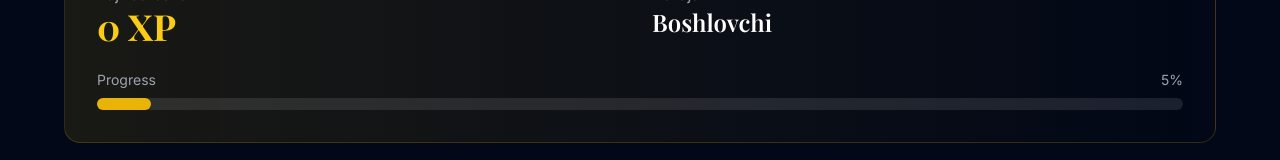
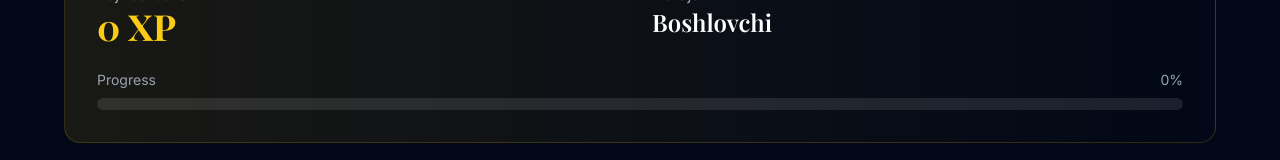
Before and after one commit to botirjon13/osontrck-academy, a React (Vite) app: page /dashboard in a window 1280 px wide. Shown: the part 370-530 px from the top of the page. Built offline with nearby package versions, Linux system fonts and the light colour scheme; no server answers; sample sign-in values are in the browser's storage; a web font is replaced by a local one.

Commit message:
Update Dashboard.tsx

```diff
--- a/src/pages/Dashboard.tsx
+++ b/src/pages/Dashboard.tsx
@@ -19,6 +19,7 @@ export default function Dashboard() {
   const { t } = useTranslation();
 
   const [user, setUser] = useState<User | null>(null);
+  const progress = Math.min((user?.xp ?? 0) / 2, 100);
 
   useEffect(() => {
     const fetchProfile = async () => {
@@ -127,11 +128,14 @@ export default function Dashboard() {
       <div className="mt-6">
         <div className="flex justify-between text-sm text-gray-400 mb-2">
           <span>{t("dashboard.progress")}</span>
-          <span>5%</span>
+          <span>{progress}%</span>
         </div>
 
         <div className="w-full bg-white/10 rounded-full h-3">
-          <div className="bg-yellow-500 h-3 rounded-full w-[5%]" />
+          <div
+            className="bg-yellow-500 h-3 rounded-full"
+            style={{ width: `${progress}%` }}
+          />
         </div>
       </div>
     </div>
```
